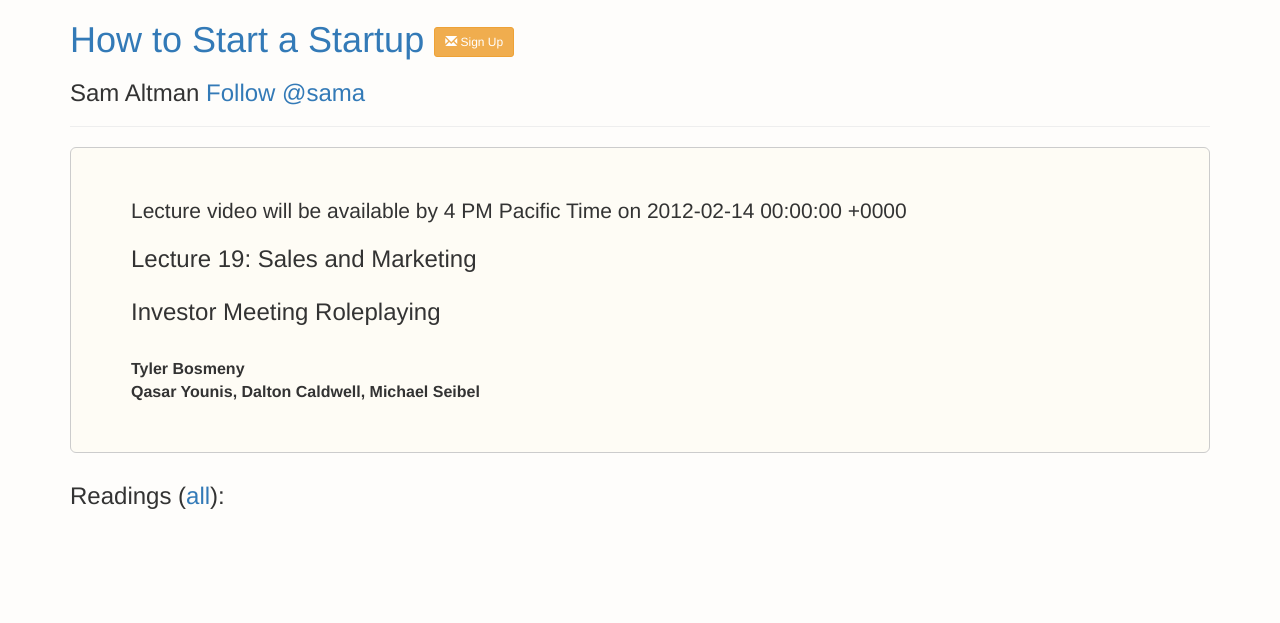
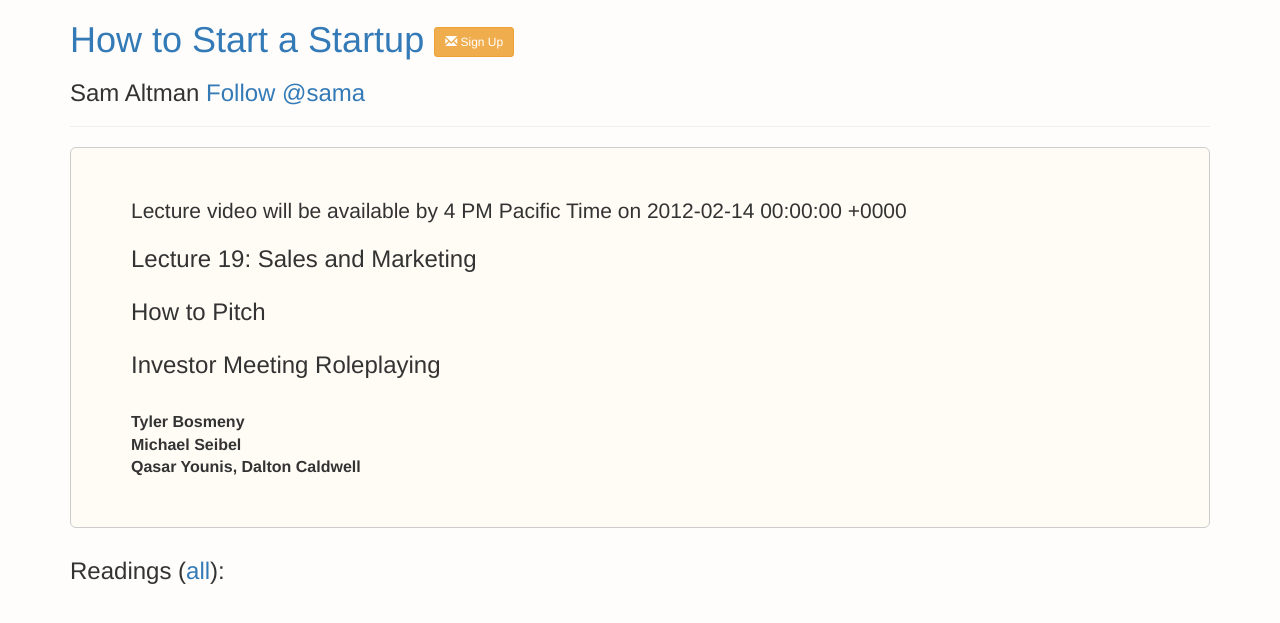
Before and after one commit to potluck/cs183b-bootstrap, a Jekyll site: the page built from _courses/lec19/index.md, in a window 1280 px wide. Shown: the top 623 px of the page. Built offline with Jekyll 4.4.1, drawn with Linux system fonts in a browser that asks for light colours; nearby versions of some CDN libraries; library files that are not in the unit come from our copies; comment, search, counter and statistics services are not loaded; a file with an impossible date is left out.

Commit message:
Update index.md

```diff
--- a/_courses/lec19/index.md
+++ b/_courses/lec19/index.md
@@ -7,9 +7,11 @@
 speakers:
   - speaker_name: Tyler Bosmeny
     speaker_title: Founder and CEO, Clever
-  - speaker_name: Qasar Younis, Dalton Caldwell, Michael Seibel
+  - speaker_name: Michael Seibel
+    speaker_title: Partner, Y Combinator
+  - speaker_name: Qasar Younis, Dalton Caldwell
     speaker_title: Partners, Y Combinator
 
-topic: Sales and Marketing <br><br> Investor Meeting Roleplaying
+topic: Sales and Marketing <br><br> How to Pitch <br><br> Investor Meeting Roleplaying
 
 ---
```
